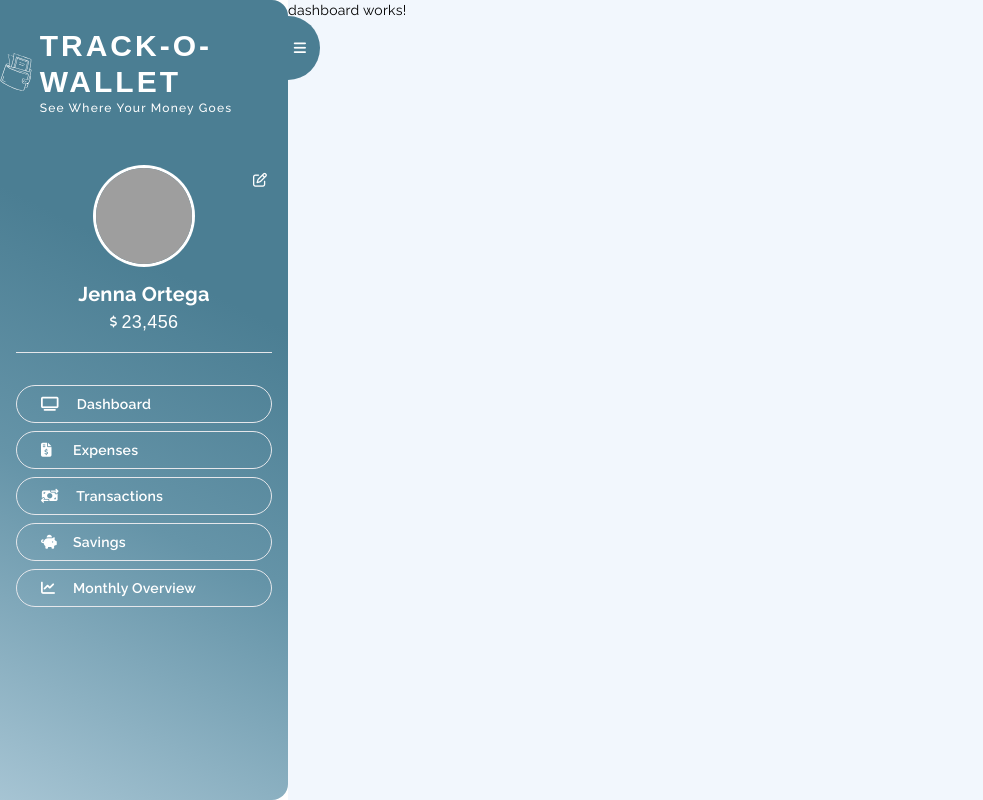
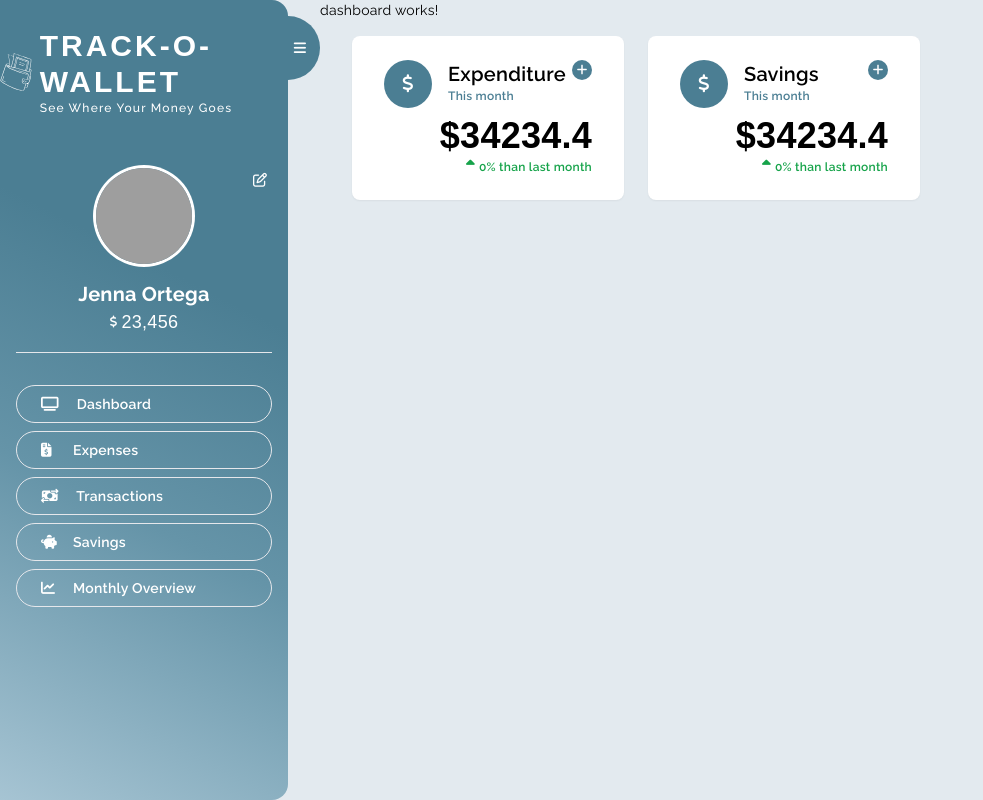
Before and after one commit to taimarahman/expense-tracker, an Angular app: page /dashboard in a window 1280 px wide. Shown: the whole page, without its empty margins (0-983 px from the left). Built offline with nearby package versions, Linux system fonts and the light colour scheme; grey boxes are pictures that could not be loaded; a web font is replaced by a local one.

Commit message:
add: summary-card component

```diff
--- a/src/app/app.component.html
+++ b/src/app/app.component.html
@@ -1,9 +1,9 @@
-<main class="h-screen w-full">
+<main class="h-screen w-full bg-primary-200">
   <div class="h-full w-full max-w-full flex">
     <div class="h-full shrink-0 relative">
       <app-side-navbar></app-side-navbar>
     </div>
-    <div class="h-full grow bg-primary-100">
+    <div class="h-full grow  px-[2rem]">
       <router-outlet></router-outlet>
     </div>
   </div>
--- a/src/app/app.module.ts
+++ b/src/app/app.module.ts
@@ -15,6 +15,7 @@ import { DashboardComponent } from './pages/dashboard/dashboard.component';
 import { SideNavbarComponent } from './shared/components/side-navbar/side-navbar.component';
 import { LoginComponent } from './pages/login/login.component';
 import { UserProfileComponent } from './pages/user-profile/user-profile.component';
+import { SummaryCardComponent } from './shared/components/summary-card/summary-card.component';
 
 @NgModule({
   declarations: [
@@ -22,7 +23,8 @@ import { UserProfileComponent } from './pages/user-profile/user-profile.componen
     DashboardComponent,
     SideNavbarComponent,
     LoginComponent,
-    UserProfileComponent
+    UserProfileComponent,
+    SummaryCardComponent
   ],
   imports: [
     BrowserModule,
--- a/src/app/pages/dashboard/dashboard.component.html
+++ b/src/app/pages/dashboard/dashboard.component.html
@@ -1,3 +1,10 @@
 <div class="h-full">
     <p>dashboard works!</p>
+    <div class="mx-8 my-4">
+        <div class="grid grid-cols-3 gap-6">
+            <app-summary-card [title]="'Expenditure'" [icon]="'fa-dollar-sign'" [amount]="34234.4" [hasIncreased]="hasIncreased" [percentage]="changePercentege"></app-summary-card>
+            <app-summary-card [title]="'Savings'" [icon]="'fa-dollar-sign'" [amount]="34234.4" [hasIncreased]="hasIncreased" [percentage]="changePercentege"></app-summary-card>
+        </div>
     </div>
+
+</div>
--- a/src/app/pages/dashboard/dashboard.component.ts
+++ b/src/app/pages/dashboard/dashboard.component.ts
@@ -7,4 +7,6 @@ import { Component } from '@angular/core';
 })
 export class DashboardComponent {
 
+  hasIncreased: boolean = true;
+  changePercentege:number = 0;
 }
--- a/src/app/shared/components/side-navbar/side-navbar.component.html
+++ b/src/app/shared/components/side-navbar/side-navbar.component.html
@@ -31,7 +31,7 @@
             <!-- MENU LIST -->
             <div class="my-8 overflow-y-scroll text-white">
                 <ul class="menu-list">
-                    <li><a href="#" class="font-semibold w-full py-2"><i class="w-6 mr-2 fa-solid fa-tv"></i> Dashboard</a></li>
+                    <li><a href="/dashboard" class="font-semibold w-full py-2"><i class="w-6 mr-2 fa-solid fa-tv"></i> Dashboard</a></li>
                     <li><a href="#" class="font-semibold w-full py-2"><i class="w-6 mr-2 fa-solid fa-file-invoice-dollar"></i>Expenses</a></li>
                     <li><a href="#" class="font-semibold w-full py-2"><i class="w-6 mr-2 fa-solid fa-money-bill-transfer"></i> Transactions</a></li>
                     <li><a href="#" class="font-semibold w-full py-2"><i class="w-6 mr-2 fa-solid fa-piggy-bank"></i>Savings</a></li>
--- /dev/null
+++ b/src/app/shared/components/summary-card/summary-card.component.html
@@ -0,0 +1,28 @@
+<div class="px-8 py-6 rounded-lg bg-white shadow-sm">
+    <div class="space-y-2">
+        <div class="flex">
+            <span class="w-full flex">
+                <i class="w-12 h-12 rounded-full flex-center text-lg text-white bg-primary mr-4 fa-solid {{icon}}"></i>
+                <div>
+                    <p class="font-semibold text-xl">{{title}}</p>
+                    <p class="font-semibold text-xs text-primary">This month</p>
+                </div>
+            </span>
+            <span>
+                <i class="w-5 h-5 rounded-full flex-center text-xs text-white bg-primary fa-solid fa-plus"></i>
+            </span>
+        </div>
+        <div class="text-end">
+            <p class="font-alumni text-4xl font-semibold"><span class="">$</span>{{amount}}</p>
+            <p class="font-semibold text-xs" [ngClass]="hasIncreased ? 'text-green-600' : 'text-red-600'">
+                <ng-container *ngIf="hasIncreased; else decreased">
+                    <i class="fa-solid fa-sort-up text-sm mr-1"></i>
+                </ng-container>
+                <span>{{percentage}}%</span> than last month
+            </p>
+            <ng-template #decreased>
+                <i class="fa-solid fa-sort-down text-sm mr-1"></i>
+            </ng-template>
+        </div>
+    </div>
+</div>
--- /dev/null
+++ b/src/app/shared/components/summary-card/summary-card.component.ts
@@ -0,0 +1,18 @@
+import { Component, Input } from '@angular/core';
+
+@Component({
+  selector: 'app-summary-card',
+  templateUrl: './summary-card.component.html',
+  styleUrl: './summary-card.component.scss'
+})
+export class SummaryCardComponent {
+  @Input() icon:string = '';
+  @Input() title:string = '';
+  @Input() amount:number = 0;
+  @Input() percentage:number = 0;
+  @Input() hasIncreased: boolean = true;
+
+  ngOnInit(){
+  }
+
+}
--- a/src/styles.scss
+++ b/src/styles.scss
@@ -12,6 +12,7 @@ $color2: #a2c8db;
 $color3: #f2f7fd;
 $color4: #fc834a;
 $color5: #0b0b23;
+$color6: #e3eaef;
 
 // Layer 0: Base styles
 @layer base {}
@@ -23,6 +24,7 @@ $color5: #0b0b23;
 @layer utilities {
   .bg-primary{ background-color: $color1  }
   .bg-primary-300{ background-color: $color2  }
+  .bg-primary-200{ background-color: $color6  }
   .bg-primary-100{ background-color: $color3  }
   .bg-secondary{ background-color: $color4 }
   .bg-dark{ background-color: $color5 }
```
Also changed, not shown: src/app/shared/components/summary-card/summary-card.component.scss (added), 1 other file (tests, documents, lock files or other folders).
